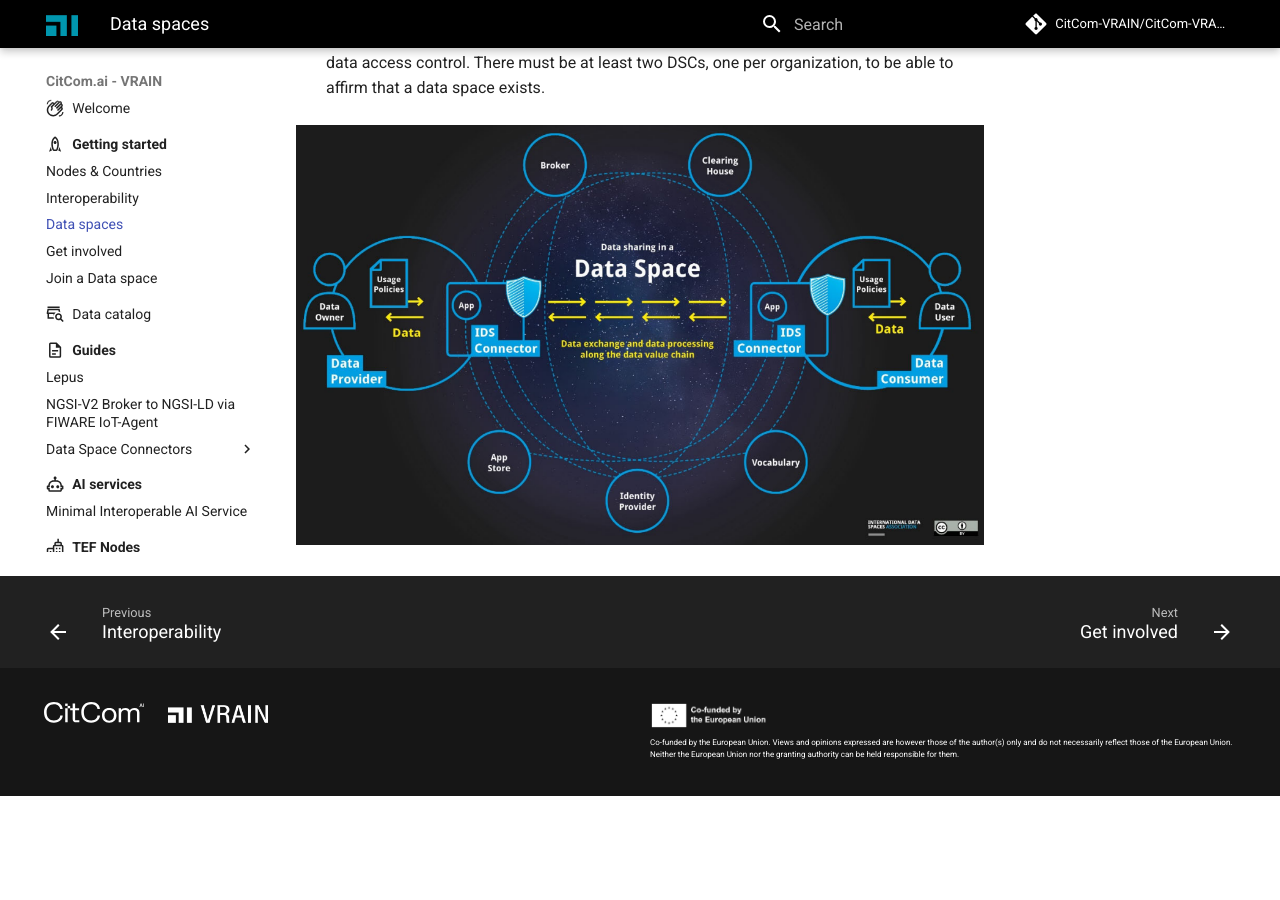
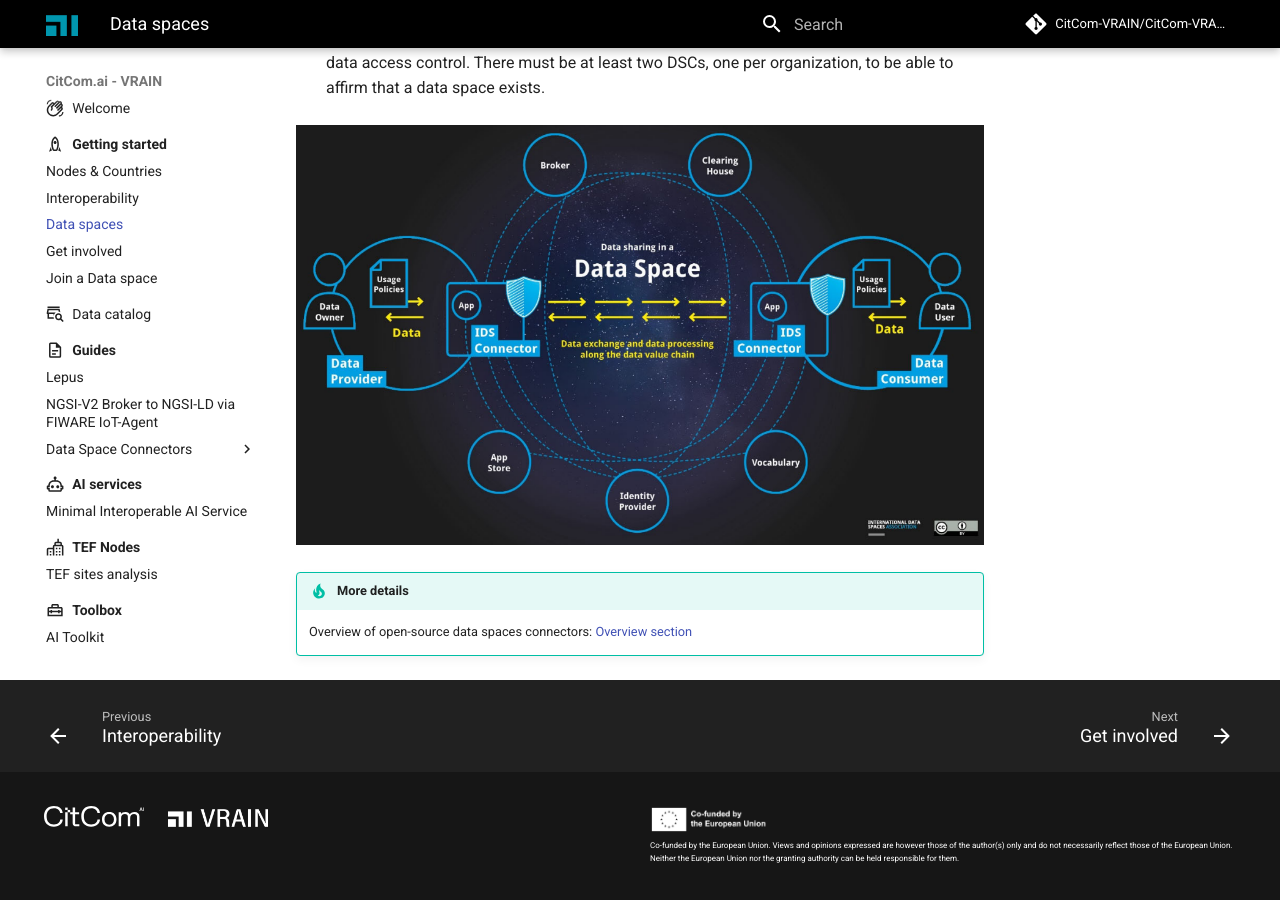
Before and after one commit to riseupalex/CitComAI-Hub.github.io, an MkDocs documentation site: the page built from docs/getting_started/data_spaces.md, in a window 1280 px wide and 900 px high, scrolled down 773 px. Built offline with MkDocs 1.6.1 and Material for MkDocs 9.7.7, drawn with Linux system fonts in a browser that asks for light colours; comment, search, counter and statistics services are not loaded; before the commit the page ends 1569 px from its top, so only the background shows below that.

Commit message:
added more details section

```diff
--- a/docs/getting_started/data_spaces.md
+++ b/docs/getting_started/data_spaces.md
@@ -11,4 +11,8 @@ Basically, a data space must be formed, at least, by the following components:
 
 - **Data Space Connector (DSC)**: Responsible for managing the communication between the different elements of the data space. It oversees managing authentication, authorization and data access control. There must be at least two DSCs, one per organization, to be able to affirm that a data space exists.
 
-![data space](img/basic_architectural_concepts_ids.png)
+![data_space](img/basic_architectural_concepts_ids.png)
+
+!!! Tip "More details"
+
+    Overview of open-source data spaces connectors: [Overview section](../documentation/data_space_connectors/status.md)
```
